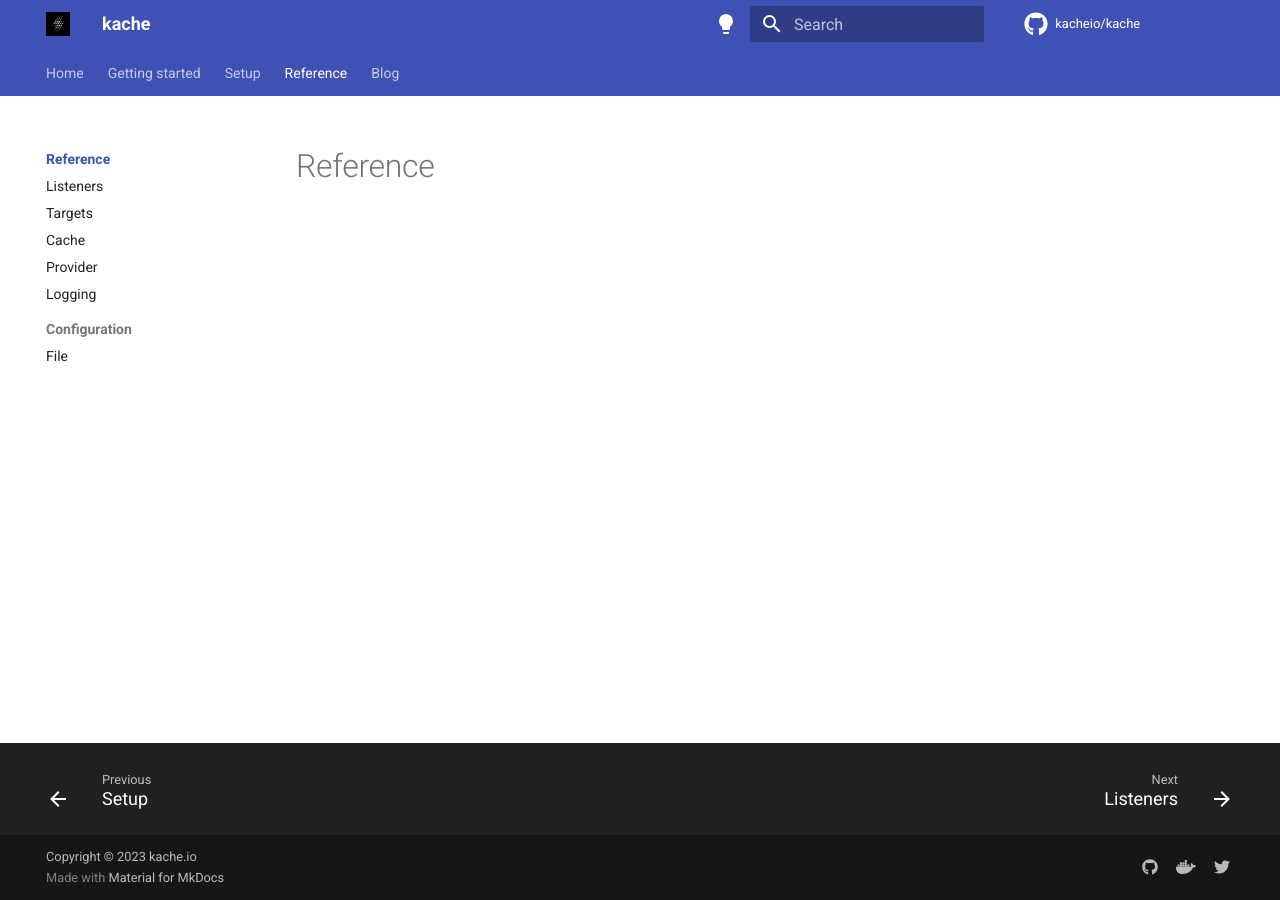
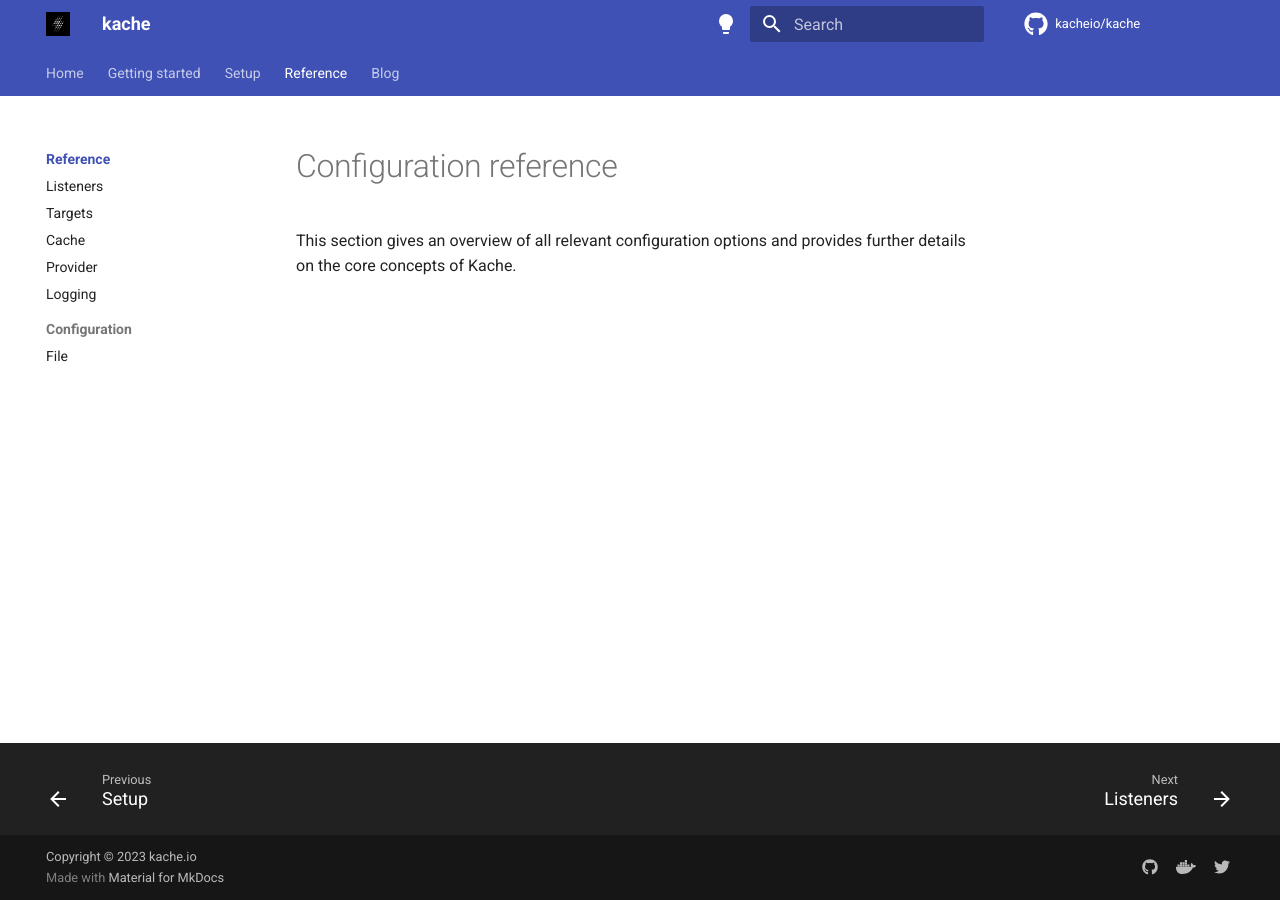
Before and after one commit to kacheio/docs, an MkDocs documentation site: the page built from docs/reference/index.md, in a window 1280 px wide. Built offline with MkDocs 1.6.1 and Material for MkDocs 9.7.7, drawn with Linux system fonts in a browser that asks for light colours; comment, search, counter and statistics services are not loaded.

Commit message:
Update reference intro (#14)

```diff
--- a/docs/reference/index.md
+++ b/docs/reference/index.md
@@ -1 +1,3 @@
-# Reference
+# Configuration reference
+
+This section gives an overview of all relevant configuration options and provides further details on the core concepts of Kache.
```
